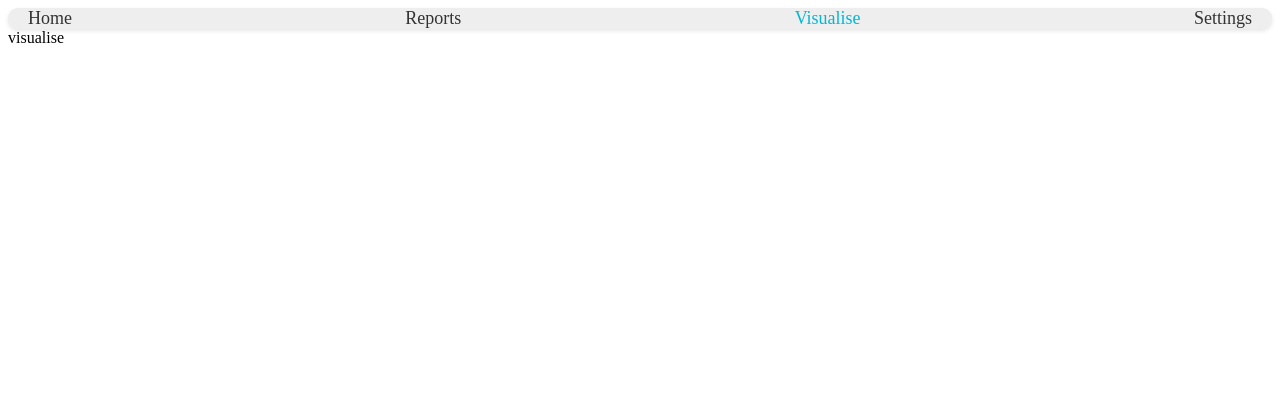
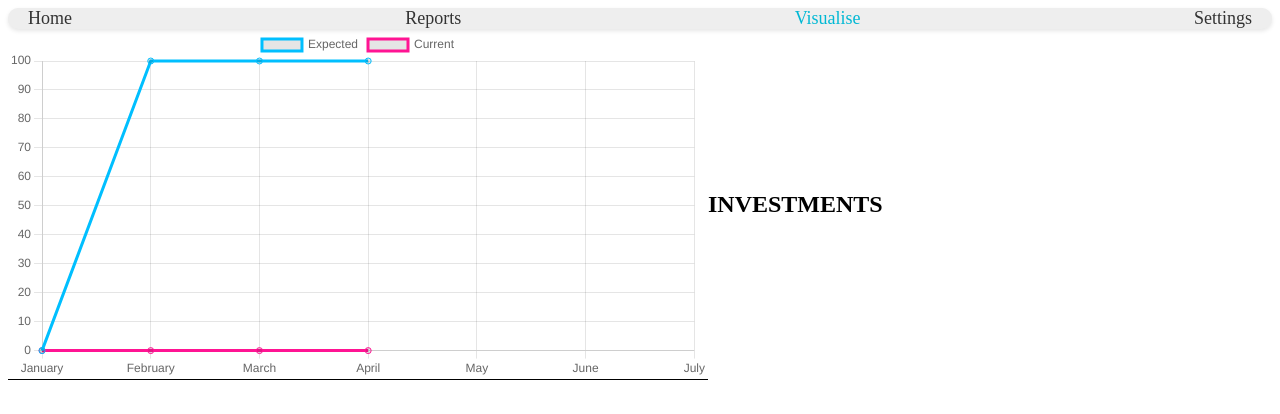
Before and after one commit to shreyaskashyapp/Money-Management, a React (Create React App) app in the folder frontend/: page /visualise in a window 1280 px wide. Shown: the top 414 px of the page. Built offline with nearby package versions, Linux system fonts and the light colour scheme; no server answers.

Commit message:
visualise

```diff
--- a/frontend/src/App.css
+++ b/frontend/src/App.css
@@ -207,3 +207,17 @@ h4{
 .s-li-active{
   color: #00b8d4;
 }
+.line{
+  display: flex;
+  align-items: center;
+  width: 700px;
+  border-bottom: 1px solid;
+
+}
+
+.visualise{
+  display: flex;
+  flex-direction: column;
+  gap:20px;
+  /* border: solid; */
+}
--- a/frontend/src/App.js
+++ b/frontend/src/App.js
@@ -17,7 +17,27 @@ import axios from 'axios'
 //   .catch(err => console.log(err))
 
 
+
 function App() {
+  const [data, setData] = useState([])
+
+  async function fetchData() {
+    const res = await axios.get('http://localhost:8080/expenses/')
+    try {
+      return res.data
+
+    } catch (error) {
+      console.log(error)
+    }
+
+  }
+
+  useEffect(() => {
+    fetchData()
+      .then(datas => {
+        setData(datas)
+      })
+  }, [])
   return (
     <Router>
       <div className="nav-container">
@@ -25,7 +45,7 @@ function App() {
         <Routes>
           <Route path='/' exact element={<Home />} />
           <Route path='/reports' element={<Reports />} />
-          <Route path='/visualise' element={<Visualise />} />
+          <Route path='/visualise' element={<Visualise data={data} />} />
           <Route path='/settings' element={<Settings />} />
           <Route path='/settings' exact element={<Settings />} />
           <Route path='/settings/accounts' exact element={<Accounts />} />
--- a/frontend/src/components/form.js
+++ b/frontend/src/components/form.js
@@ -28,7 +28,7 @@ export default function Form(props) {
       eType:type
     }
     axios.post('http://localhost:8080/expenses/add',obj)
-      .then(res => {
+      .then(res => {console.log(res)
                     props.formClick()})
       .catch(err => console.log(err));
   }
--- a/frontend/src/components/visualise.js
+++ b/frontend/src/components/visualise.js
@@ -1,9 +1,53 @@
-import react from 'react'
+import React from 'react';
+import { Line } from 'react-chartjs-2';
+import { Chart as ChartJS } from 'chart.js/auto'
+import { Chart } from 'react-chartjs-2'
 
-export default function visualise(){
-  return(
-    <div>
-     visualise
+export default function visualise(props) {
+  var Other = 0;
+  var Investments = 0
+  let Expense = 0
+  let Savings = 0
+  for (let i = 0; i < props.data.length; i++) {
+    if (props.data[i].eType === 'other') {
+      Other += props.data[i].eAmount;
+    }
+    else if (props.data[i].eType === 'investments') {
+      Investments += props.data[i].eAmount;
+    }
+    else if (props.data[i].eType === 'expenses') {
+      Expense += props.data[i].eAmount;
+    }
+    else {
+      Savings += props.data[i].eAmount;
+    }
+  }
+  console.log(props.data)
+  const data = {
+    labels: ['January', 'February', 'March', 'April', 'May', 'June', 'July'],
+    datasets: [
+      {
+        label: 'Expected',
+        data: [0, 100, 100, 100],
+        borderColor: '#00BFFF',
+        fill: false
+      },
+
+      {
+        label: 'Current',
+        data: [0, Investments, Investments, Investments],
+        borderColor: '#FF1493',
+        fill: true
+      }
+    ]
+  };
+
+  return (
+    <div className='visualise'>
+      <div className="line">
+        <Line data={data} />
+        <h2>INVESTMENTS</h2>
+      </div>
     </div>
-  )
+  );
 }
```
Also changed, not shown: 1 other file (tests, documents, lock files or other folders).
